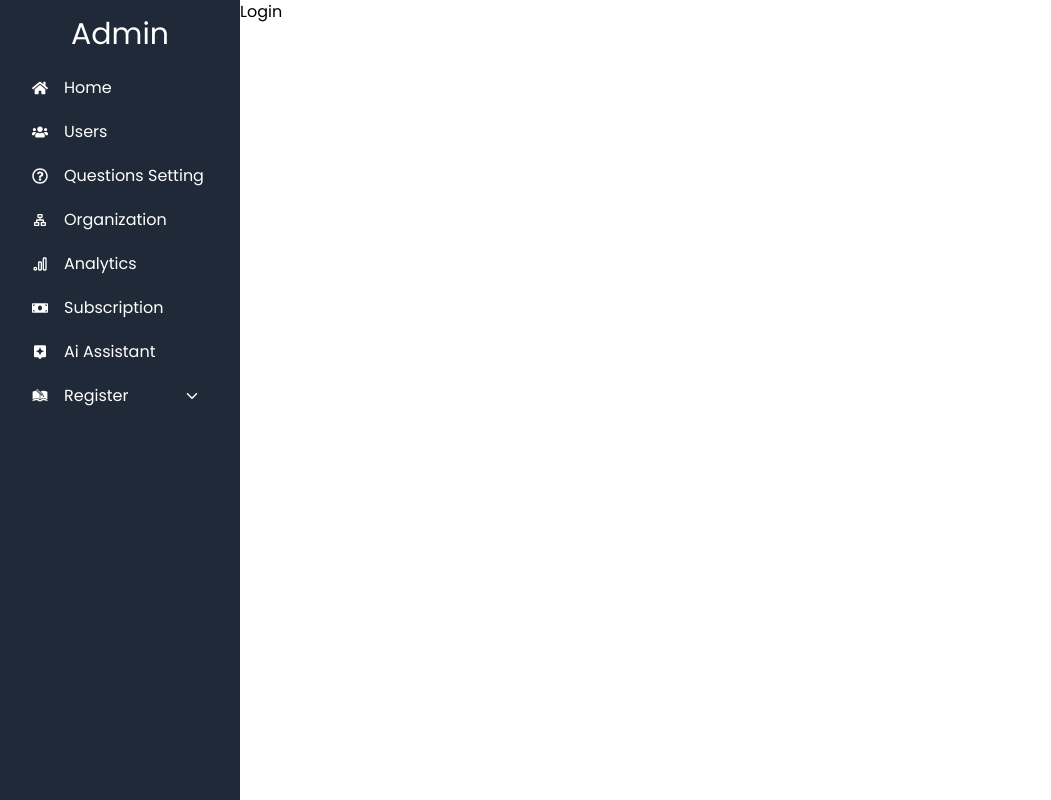
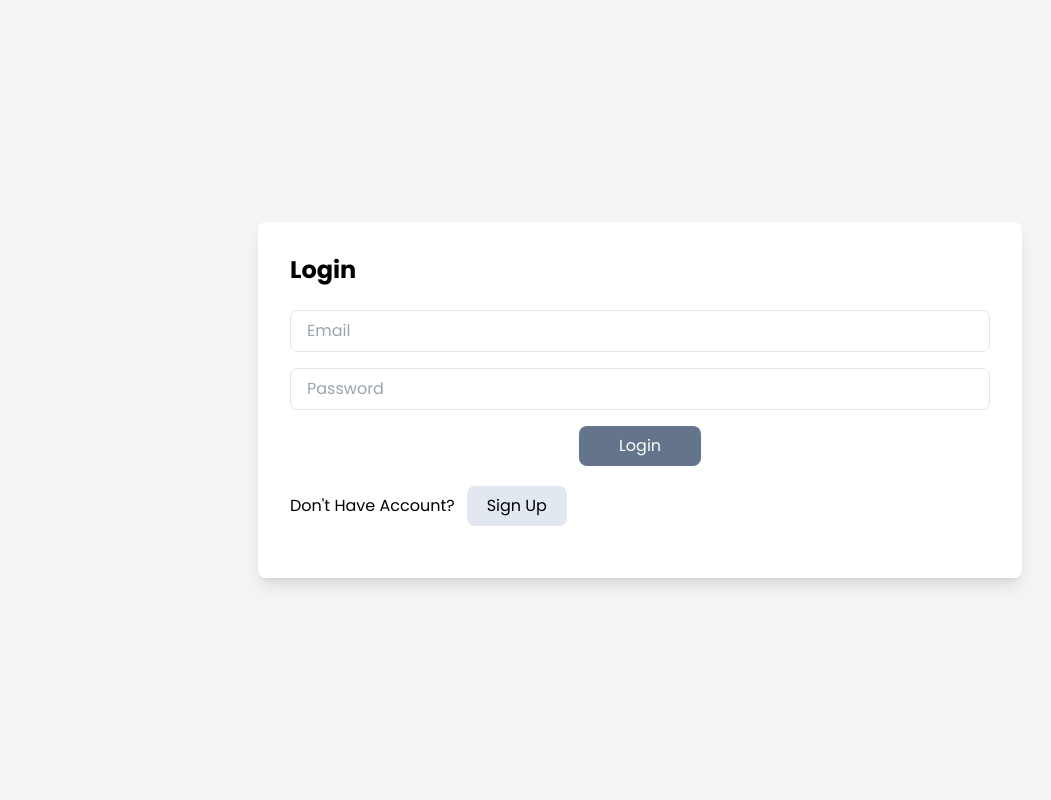
Before and after one commit to atubenjan/vbuilder, a React (Vite) app: page /login in a window 1280 px wide. Shown: the whole page, without its empty margins (0-1051 px from the left). Built offline with nearby package versions, Linux system fonts and the light colour scheme; the HTML template or start-up script is replaced by a standard one.

Commit message:
Updated landing page, app routing and login and logout pages

```diff
--- a/src/App.jsx
+++ b/src/App.jsx
@@ -1,12 +1,36 @@
-import React from 'react';
+import React, { useState } from 'react';
+import { BrowserRouter as Router, Route, Routes } from 'react-router-dom';
 import AppRoutes from './router/AppRoutes';
 import { ProjectProvider } from './contexts/ProjectContext';
+import Login from './pages/Login';
+import SignUp from './pages/SignUp';
+import LandingPage from './components/LandingPage';
 
 const App = () => {
+  const [isLoggedIn, setIsLoggedIn] = useState(false);
+
+  const handleLogin = () => {
+    setIsLoggedIn(true);
+  };
+
+  const handleLogout = () => {
+    setIsLoggedIn(false);
+  };
+
   return (
     <ProjectProvider>
-      <div className="flex w-full h-full">
-        <AppRoutes />
+      <div className="w-full h-full">
+        {isLoggedIn ? (
+          <AppRoutes onLogout={handleLogout} />
+        ) : (
+          <Router>
+            <Routes>
+              <Route path="/" element={<LandingPage />} />
+              <Route path="/login" element={<Login onLogin={handleLogin} />} />
+              <Route path="/signup" element={<SignUp />} />
+            </Routes>
+          </Router>
+        )}
       </div>
     </ProjectProvider>
   );
--- a/src/components/Footer.jsx
+++ b/src/components/Footer.jsx
@@ -6,7 +6,7 @@ const Footer = () => {
   return (
     <div className="flex justify-center w-full py-3 text-lg text-black bg-white">
       <span>&copy; </span>
-      <span>{year} MCQs Admin Dashboard </span>
+      <span>{year} Vlearned MCQs </span>
     </div>
   );
 };
--- a/src/components/LandingPage.jsx
+++ b/src/components/LandingPage.jsx
@@ -2,24 +2,41 @@ import React from 'react';
 import { FaRegQuestionCircle } from 'react-icons/fa';
 import { SiTestcafe } from 'react-icons/si';
 import { TbBrandGoogleAnalytics } from 'react-icons/tb';
-import { Link } from 'react-router-dom';
+import { Link, useNavigate } from 'react-router-dom';
+import Footer from './Footer';
 
 const LandingPage = () => {
+  const navigate = useNavigate();
+
+  const handleGetStarted = () => {
+    navigate('/login');
+  };
   return (
-    <div className="w-full p-4 pt-28">
+    <>
+      <div className="fixed z-10 flex items-center justify-between w-full px-4 py-3 bg-white border border-b-slate-300 h-fit">
+        <Link to="/" className="pl-2 text-xl font-bold uppercase">
+          Home
+        </Link>
+        <div className="flex items-center justify-end w-1/2 gap-5">
+          <button onClick={handleGetStarted} className="flex gap-1">
+            Login
+          </button>
+        </div>
+      </div>
+      <div className="w-full p-4 pt-28 bg-slate-200">
         <div className="grid items-center justify-between w-full grid-cols-1 gap-5 md:grid-cols-2">
           <div className="grid-cols-1 text-center">
             <h2 className="text-xl lg:text-2xl">
               Welcome to VLearned MCQs. Prepare with confidence.
             </h2>
             <p className="py-10 text-lg">Get ready with high level MCQs.</p>
-          <Link
-            to="/questions"
-            className="w-20 px-8 py-2 text-center bg-white rounded-lg hover:bg-slate-700 hover:text-white"
+            <button
+              onClick={handleGetStarted}
+              className="px-6 py-2 text-center bg-white rounded-lg hover:bg-slate-700 hover:text-white"
             >
               {' '}
               Get Started
-          </Link>
+            </button>
           </div>
           <div className="relative grid-cols-1 overflow-hidden">
             <img
@@ -65,6 +82,8 @@ const LandingPage = () => {
           </div>
         </div>
       </div>
+      <Footer />
+    </>
   );
 };
 
--- a/src/components/Sidebar.jsx
+++ b/src/components/Sidebar.jsx
@@ -2,14 +2,11 @@ import React, { useState } from 'react';
 import {
   FaBars,
   FaHome,
-  FaLockOpen,
   FaMoneyBill,
   FaRegQuestionCircle,
   FaTimes,
   FaUsers,
 } from 'react-icons/fa';
-import { GiArchiveRegister } from 'react-icons/gi';
-import { IoIosArrowDown, IoIosArrowUp } from 'react-icons/io';
 import { MdAssistant, MdLogout } from 'react-icons/md';
 import { RiOrganizationChart } from 'react-icons/ri';
 import { TbBrandGoogleAnalytics } from 'react-icons/tb';
@@ -23,10 +20,6 @@ const Sidebar = () => {
   const toggleSidebar = () => {
     setIsOpen(!isOpen);
   };
-
-  const toggleDropdown = ()=>{
-    setIsOpen(!isOpen)
-  }
 
   const handleLinkClick = (path) => {
     setActiveLink(path);
@@ -60,7 +53,7 @@ const Sidebar = () => {
         </div>
         <nav className="flex flex-col gap-1 px-4">
           <Link
-            to="/"
+            to="/home"
             className={`flex items-center gap-4 px-4 py-2 rounded-md hover:bg-gray-700 ${
               activeLink === '/' ? 'bg-gray-700' : ''
             }`}
@@ -129,43 +122,16 @@ const Sidebar = () => {
             <MdAssistant />
             <span>Ai Assistant</span>
           </Link>
-          <div className="relative inline-block text-left">
-            <button
-              onClick={toggleDropdown}
-              className={` ${isOpen?'bg-gray-700':''}  hover:bg-gray-700 flex justify-start items-center w-full px-4 py-2 rounded-md focus:outline-none`}
-            >
-              <span className='pr-4'><GiArchiveRegister /></span>
-              <span>Register</span>
-              <span className='pl-14'>{isOpen? <IoIosArrowUp />:<IoIosArrowDown />}</span>
-            </button>
-
-            {isOpen && (
-              <div className="absolute right-0 z-10 w-full mt-2 origin-top-right divide-y rounded-md">
-                <div className="py-1">
-                  <Link
-                    to="/signup"
-                    className={`flex items-center gap-4 px-4 py-2 my-1 rounded-md hover:bg-gray-700 ${
-                      activeLink === '/signup' ? 'bg-gray-700' : ''
-                    }`}
-                    onClick={() => handleLinkClick('/signup')}
-                  >
-                    <MdLogout />
-                    <span>Signup</span>
-                  </Link>
-                  <Link
-                    to="/login"
-                    className={`flex items-center gap-4 px-4 py-2 rounded-md hover:bg-gray-700 ${
-                      activeLink === '/login' ? 'bg-gray-700' : ''
-                    }`}
-                    onClick={() => handleLinkClick('/login')}
-                  >
-                    <FaLockOpen />
-                    <span>Login</span>
-                  </Link>
-                </div>
-              </div>
-            )}
-          </div>
+          <Link
+            to="/logout"
+            className={`flex items-center gap-4 px-4 py-2 rounded-md hover:bg-gray-700 ${
+              activeLink === '/logout' ? 'bg-gray-700' : ''
+            }`}
+            onClick={() => handleLinkClick('/logout')}
+          >
+            <MdLogout />
+            <span>Logout</span>
+          </Link>
         </nav>
       </div>
     </div>
--- a/src/index.css
+++ b/src/index.css
@@ -2,7 +2,6 @@
 @tailwind components;
 @tailwind utilities;
 
-
 body {
-    @apply font-poppins;
+  @apply font-poppins;
 }
--- a/src/pages/Login.jsx
+++ b/src/pages/Login.jsx
@@ -1,9 +1,69 @@
-import React from 'react'
+import React, { useState } from 'react';
+import { useNavigate } from 'react-router-dom';
+import PropTypes from 'prop-types';
 
-const Login = () => {
+const Login = ({ onLogin }) => {
+  const [email, setEmail] = useState('');
+  const [password, setPassword] = useState('');
+  const navigate = useNavigate();
+
+  const handleSubmit = (e) => {
+    e.preventDefault();
+    // Login
+    onLogin();
+    navigate('/home');
+  };
+
+  const handleSignUp = () => {
+    navigate('/signup');
+  };
+
   return (
-    <div>Login</div>
-  )
-}
+    <div className="flex items-center justify-center h-screen px-4 bg-gray-100">
+      <div className="p-8 bg-white rounded-lg shadow-lg">
+        <form onSubmit={handleSubmit}>
+          <h2 className="mb-6 text-2xl font-bold">Login</h2>
+          <input
+            type="email"
+            placeholder="Email"
+            value={email}
+            onChange={(e) => setEmail(e.target.value)}
+            className="w-full px-4 py-2 mb-4 border rounded-lg outline-none"
+          />
+          <input
+            type="password"
+            placeholder="Password"
+            value={password}
+            onChange={(e) => setPassword(e.target.value)}
+            className="w-full px-4 py-2 mb-4 border rounded-lg outline-none"
+          />
+          <div className="flex items-center justify-center">
+            <button
+              type="submit"
+              className="px-10 py-2 text-white rounded-lg hover:bg-slate-300 hover:text-black bg-slate-500"
+            >
+              Login
+            </button>
+          </div>
+        </form>
+        <div className="py-5">
+          <div>
+            Don&apos;t Have Account?
+            <button
+              className="px-5 py-2 ml-3 rounded-lg hover:bg-slate-500 hover:text-white bg-slate-200"
+              onClick={handleSignUp}
+            >
+              Sign Up
+            </button>
+          </div>
+        </div>
+      </div>
+    </div>
+  );
+};
 
-export default Login
+Login.propTypes = {
+  onLogin: PropTypes.func.isRequired,
+};
+
+export default Login;
--- /dev/null
+++ b/src/pages/Logout.jsx
@@ -0,0 +1,56 @@
+import React from 'react';
+import PageTitle from '../components/PageTitle';
+import Footer from '../components/Footer';
+import { useNavigate } from 'react-router-dom';
+import PropTypes from 'prop-types';
+
+const Logout = ({ onLogout }) => {
+  const navigate = useNavigate();
+
+  const handleLogout = () => {
+    onLogout();
+    navigate('/login');
+  };
+
+  const handleNoLogout = () => {
+    navigate('/home');
+  };
+  return (
+    <div className="flex flex-col w-full min-h-screen">
+      {/* Main content area */}
+      <div className="flex-grow w-full h-full text-black bg-white">
+        <PageTitle text="Logout" showSearch={false} />
+        <div className="flex items-center justify-center w-full h-full pt-20">
+          <div className="p-10 bg-white rounded-lg shadow-xl">
+            <h2>Are you sure you want to logout?</h2>
+            <div className="flex items-center justify-around w-full pt-10 pb-0">
+              <button
+                onClick={handleLogout}
+                className="px-5 py-1 rounded-lg bg-slate-200 hover:bg-slate-400"
+              >
+                Yes
+              </button>
+              <button
+                onClick={handleNoLogout}
+                className="px-5 py-1 rounded-lg bg-slate-200 hover:bg-slate-400"
+              >
+                No
+              </button>
+            </div>
+          </div>
+        </div>
+      </div>
+
+      {/* Footer */}
+      <div className="w-full">
+        <Footer />
+      </div>
+    </div>
+  );
+};
+
+Logout.propTypes = {
+  onLogout: PropTypes.func.isRequired,
+};
+
+export default Logout;
--- a/src/pages/SignUp.jsx
+++ b/src/pages/SignUp.jsx
@@ -1,9 +1,11 @@
-import React from 'react'
+import React from 'react';
 
 const SignUp = () => {
   return (
-    <div>SignUp</div>
-  )
-}
+    <div className="flex items-center justify-center w-full h-screen">
+      <h2 className="text-4xl">Sign Up</h2>
+    </div>
+  );
+};
 
-export default SignUp
+export default SignUp;
--- a/src/pages/Subscription.jsx
+++ b/src/pages/Subscription.jsx
@@ -10,7 +10,7 @@ const Subscription = () => {
       <div className="flex-grow w-full h-full text-black bg-white">
         <PageTitle text="Subscription" showSearch={false} image={profile} />
         <div className="px-2 pt-20 md:px-4">
-            <h2>Subscription</h2>
+          <h2>Subscription</h2>
         </div>
       </div>
 
--- a/src/router/AppRoutes.jsx
+++ b/src/router/AppRoutes.jsx
@@ -1,5 +1,6 @@
 import React from 'react';
 import { BrowserRouter as Router, Route, Routes } from 'react-router-dom';
+import PropTypes from 'prop-types';
 import Sidebar from '../components/Sidebar';
 import Users from '../pages/Users';
 import AiAssistant from '../pages/AiAssistant';
@@ -8,13 +9,11 @@ import { ProjectProvider } from '../contexts/ProjectContext';
 import Organization from '../pages/Organization';
 import MCQPage from '../components/MCQPage';
 import TrueFalsePage from '../components/TrueFalsePage';
-import Home from '../pages/Home';
 import Analytics from '../pages/Analytics';
 import Subscription from '../pages/Subscription';
-import SignUp from '../pages/SignUp';
-import Login from '../pages/Login';
+import Logout from '../pages/Logout';
 
-const AppRoutes = () => {
+const AppRoutes = ({ onLogout }) => {
   return (
     <ProjectProvider>
       <Router>
@@ -22,7 +21,7 @@ const AppRoutes = () => {
           <Sidebar />
           <div className="flex-grow overflow-y-auto md:ml-60">
             <Routes>
-              <Route path="/" element={<Home />} />
+              <Route path="/home" element={<Analytics />} />
               <Route path="/users" element={<Users />} />
               <Route path="/questions" element={<QuestionsSetting />} />
               <Route path="/organization" element={<Organization />}>
@@ -33,8 +32,7 @@ const AppRoutes = () => {
               <Route path="/subscription" element={<Subscription />} />
               <Route path="/analytics" element={<Analytics />} />
               <Route path="/aiassistant" element={<AiAssistant />} />
-              <Route path="/signup" element={<SignUp />} />
-              <Route path="/login" element={<Login />} />
+              <Route path="/logout" element={<Logout onLogout={onLogout} />} />
             </Routes>
           </div>
         </div>
@@ -43,4 +41,8 @@ const AppRoutes = () => {
   );
 };
 
+AppRoutes.propTypes = {
+  onLogout: PropTypes.func.isRequired,
+};
+
 export default AppRoutes;
```
Also changed, not shown: index.html (+4 -3 lines), src/components/PageTitle.jsx (+13 -11 lines). Lines whose indentation alone changed are shown as unchanged.
